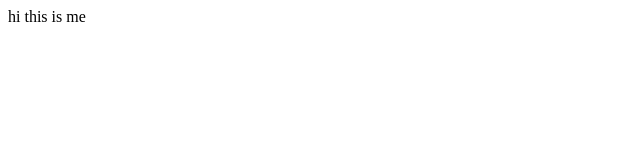
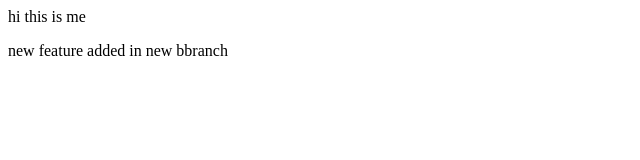
Before and after one commit to chrazesh/localrepo, a plain HTML site: page index.html in a window 1280 px wide. Shown: the whole page, without its empty margins (0-640 px from the left). Drawn offline with Linux system fonts and the light colour scheme.

Commit message:
new feature added

```diff
--- a/index.html
+++ b/index.html
@@ -1 +1,2 @@
 <p>hi this is me<p>
+    <p>new feature added in new bbranch<p>
```
